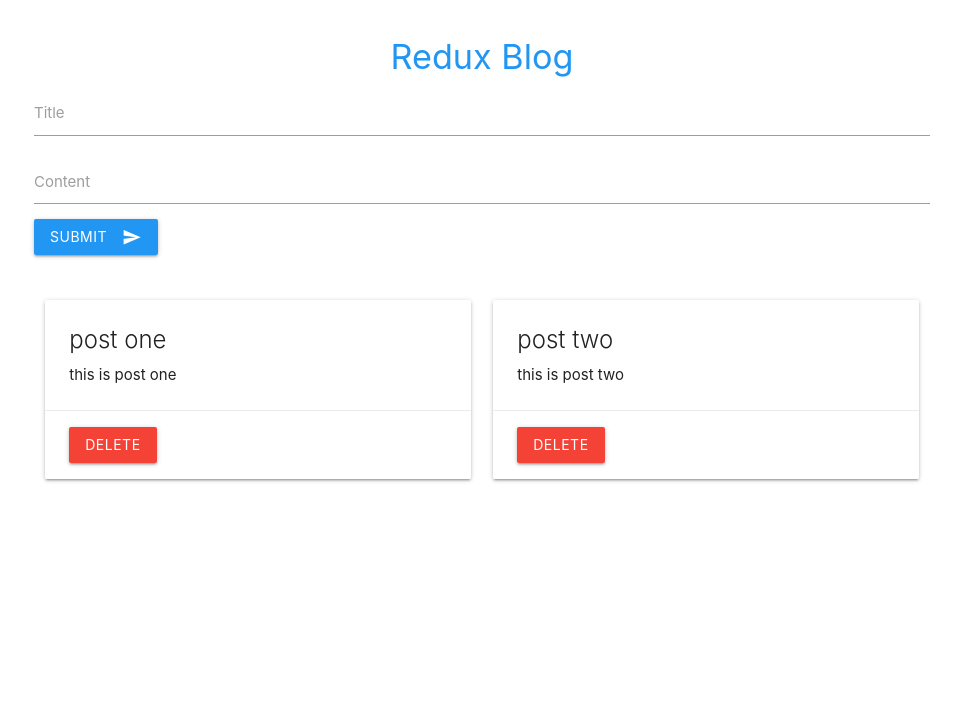
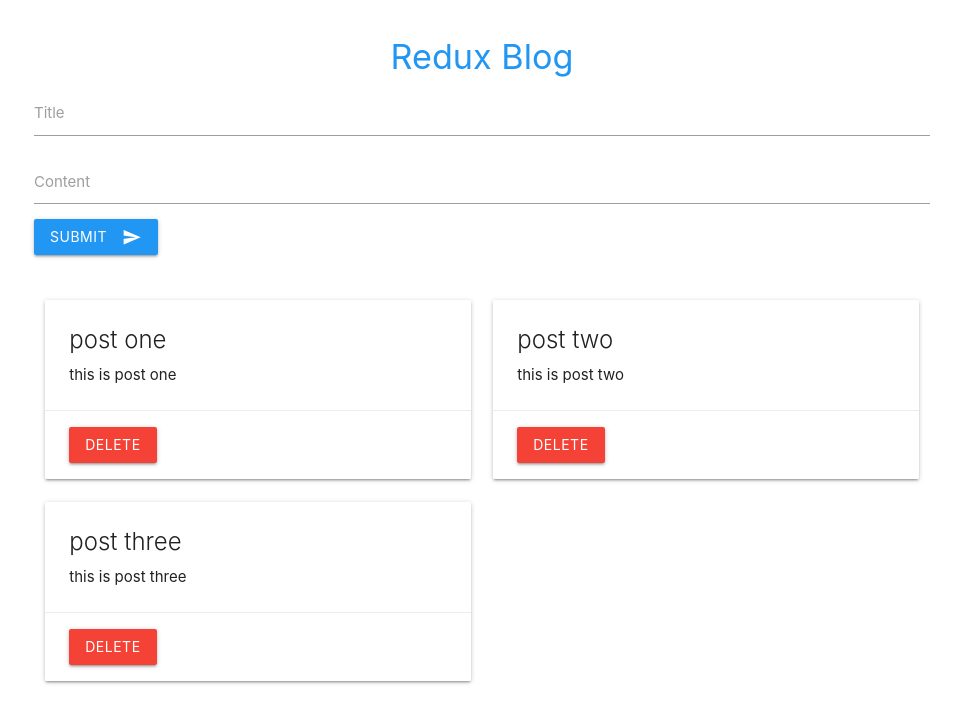
Before and after one commit to IlyaKrapivnoy/react-redux-blog-app, a React (Create React App) app: page / in a window 1280 px wide. Shown: the top 722 px of the page, without its empty margins (158-1119 px from the left). Built offline with nearby package versions, Linux system fonts and the light colour scheme.

Commit message:
dispatch

```diff
--- a/src/components/PostDetail.jsx
+++ b/src/components/PostDetail.jsx
@@ -1,19 +1,23 @@
 import React, { Component } from 'react';
+import { connect } from 'react-redux';
 
 class PostDetail extends Component {
     render() {
-        console.log(this.props);
+        const { post } = this.props;
         return (
             <div className='col s12 m6'>
                 <div className='card'>
                     <div className='card-content'>
-                        <span className='card-title'>
-                            {this.props.post.title}
-                        </span>
-                        <p>{this.props.post.content}</p>
+                        <span className='card-title'>{post.title}</span>
+                        <p>{post.content}</p>
                     </div>
                     <div className='card-action'>
-                        <button className='btn red'>Delete</button>
+                        <button
+                            onClick={() => this.props.deletePost(post.id)}
+                            className='btn red'
+                        >
+                            Delete
+                        </button>
                     </div>
                 </div>
             </div>
@@ -21,4 +25,12 @@ class PostDetail extends Component {
     }
 }
 
-export default PostDetail;
+const mapDispatchToProps = (dispatch) => {
+    return {
+        deletePost: (id) => {
+            dispatch({ type: 'DELETE_POST', id });
+        },
+    };
+};
+
+export default connect(null, mapDispatchToProps)(PostDetail);
--- a/src/store/reducers/postReducer.js
+++ b/src/store/reducers/postReducer.js
@@ -10,6 +10,11 @@ const initState = {
             title: 'post two',
             content: 'this is post two',
         },
+        {
+            id: 3,
+            title: 'post three',
+            content: 'this is post three',
+        },
     ],
 };
 
```
